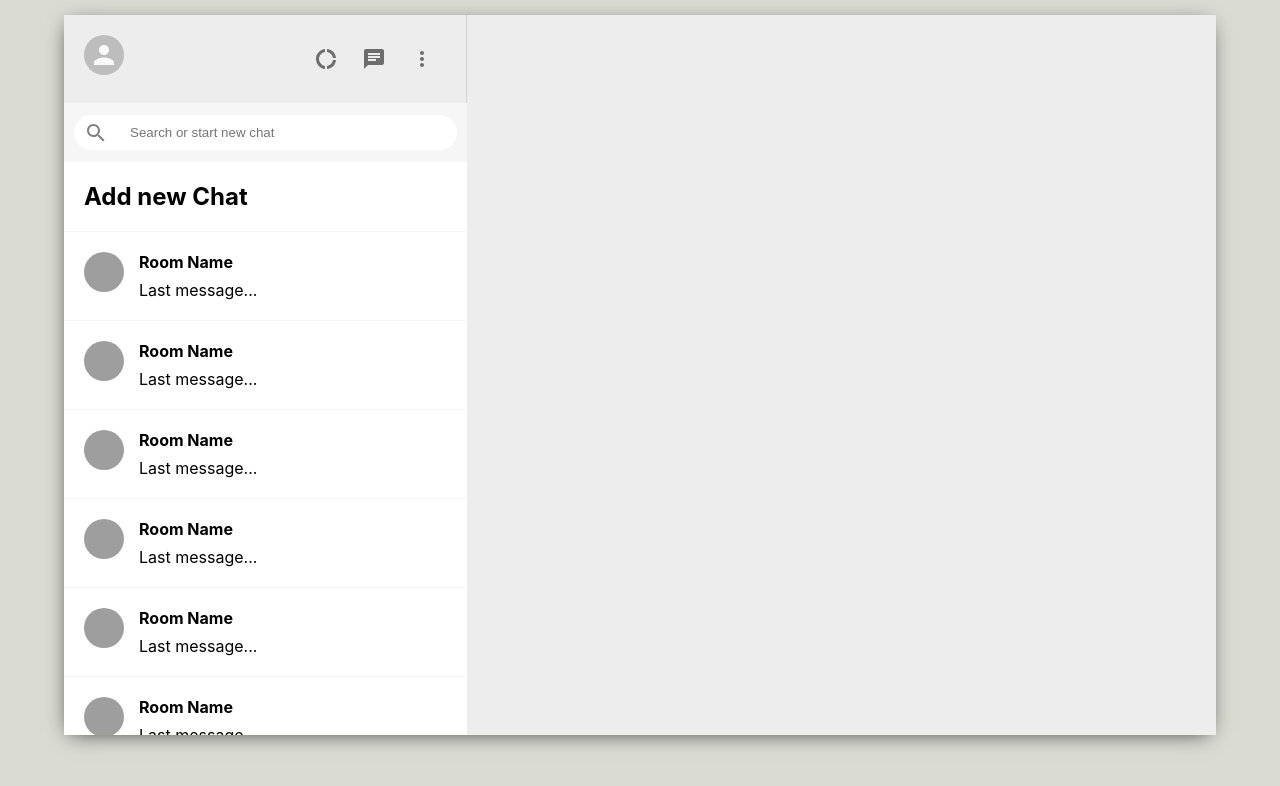
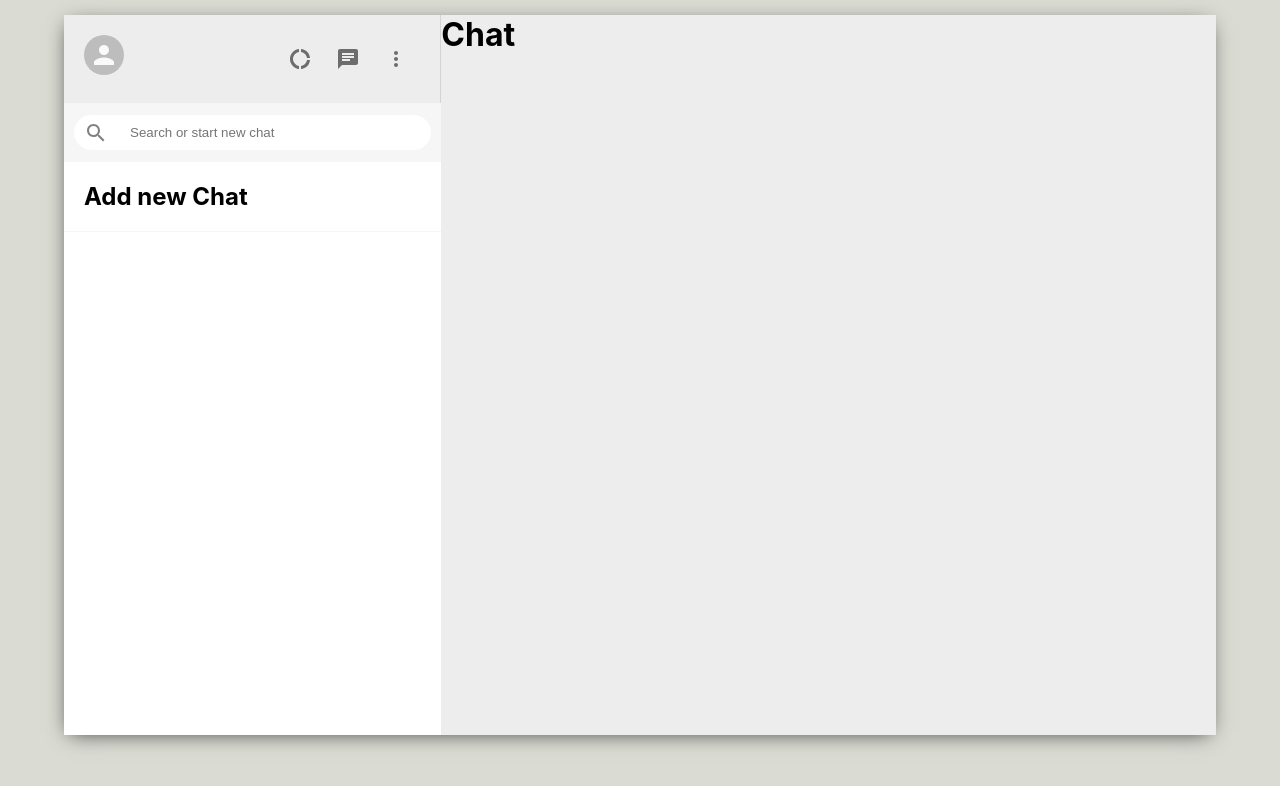
Before and after one commit to MunibaWq/whatsapp-clone, a React (Create React App) app: page / in a window 1280 px wide. Shown: the top 786 px of the page. Built offline with nearby package versions, Linux system fonts and the light colour scheme; grey boxes are pictures that could not be loaded.

Commit message:
adding Chat on the right side

```diff
--- a/src/App.js
+++ b/src/App.js
@@ -1,4 +1,5 @@
 import "./App.css";
+import Chat from "./Chat";
 import Sidebar from "./Sidebar";
 
 function App() {
@@ -6,8 +7,7 @@ function App() {
     <div className="app">
       <div className="app__body">
         <Sidebar />
-
-        {/* Chat */}
+        <Chat />
       </div>
     </div>
   );
--- /dev/null
+++ b/src/Chat.js
@@ -0,0 +1,12 @@
+import React from "react";
+import "./Chat.css";
+
+const Chat = () => {
+  return (
+    <div className="chat">
+      <h1>Chat</h1>
+    </div>
+  );
+};
+
+export default Chat;
--- a/src/Sidebar.js
+++ b/src/Sidebar.js
@@ -35,14 +35,6 @@ const Sidebar = () => {
 
       <div className="div sidebar__chats">
         <SidebarChat addNewChat />
-        <SidebarChat />
-        <SidebarChat />
-        <SidebarChat />
-        <SidebarChat />
-        <SidebarChat />
-        <SidebarChat />
-        <SidebarChat />
-        <SidebarChat />
       </div>
     </div>
   );
```
Also changed, not shown: src/Chat.css (added).
